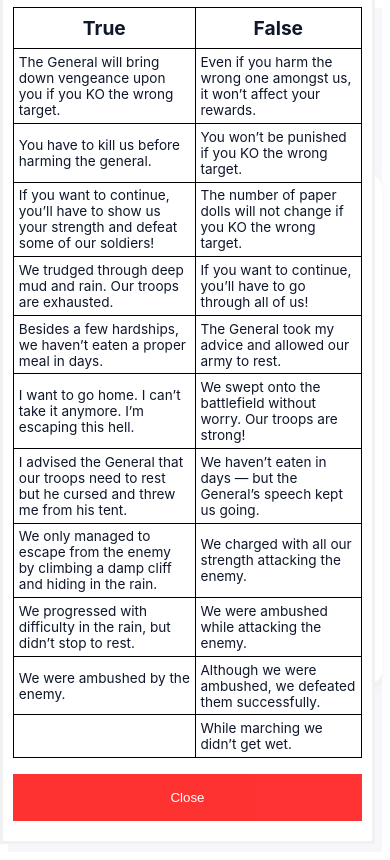
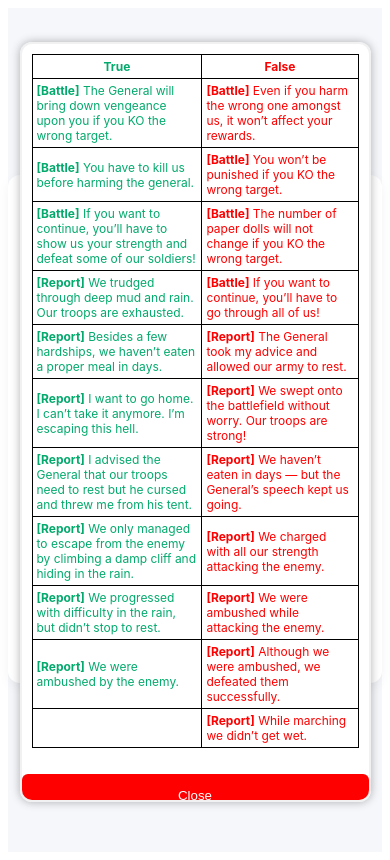
Before and after one commit to TrongLam2001/mutation-ultra-onmyoji, a plain HTML site: page index.html in a window 390 px wide. Both pictures are taken after a click on the button "Odokuro Message". Drawn offline with Linux system fonts and the light colour scheme.

Commit message:
update responsive popup

```diff
--- a/index.html
+++ b/index.html
@@ -81,67 +81,115 @@
         </div>
         <button class="open-button" onclick="openForm()">Odokuro Message</button>
 
+        <div class="layout">
             <div class="form-popup" id="myForm">
                 <form action="/action_page.php" class="form-container">
                     <table>
                         <thead>
                             <tr>
-                            <th>True</th>
-                            <th>False</th>
+                                <th class="true">True</th>
+                                <th class="false">False</th>
                             </tr>
                         </thead>
                         <tbody>
                             <tr>
-                            <td>The General will bring down vengeance upon you if you KO the wrong target.</td>
-                            <td>Even if you harm the wrong one amongst us, it won’t affect your rewards.</td>
+                                <td class="true"><strong>[Battle]</strong> The General will bring down vengeance upon
+                                    you if
+                                    you KO the wrong
+                                    target.</td>
+                                <td class="false"><strong>[Battle]</strong> Even if you harm the wrong one amongst us,
+                                    it
+                                    won’t affect your
+                                    rewards.</td>
                             </tr>
                             <tr>
-                            <td>You have to kill us before harming the general.</td>
-                            <td>You won’t be punished if you KO the wrong target.</td>
+                                <td class="true"><strong>[Battle]</strong> You have to kill us before harming the
+                                    general.
+                                </td>
+                                <td class="false"><strong>[Battle]</strong> You won’t be punished if you KO the wrong
+                                    target.</td>
                             </tr>
                             <tr>
-                            <td>If you want to continue, you’ll have to show us your strength and defeat some of our
+                                <td class="true"><strong>[Battle]</strong> If you want to continue, you’ll have to show
+                                    us
+                                    your strength and
+                                    defeat some
+                                    of our
                                     soldiers!</td>
-                            <td>The number of paper dolls will not change if you KO the wrong target.</td>
+                                <td class="false"><strong>[Battle]</strong> The number of paper dolls will not change if
+                                    you
+                                    KO the wrong
+                                    target.</td>
                             </tr>
                             <tr>
-                            <td>We trudged through deep mud and rain. Our troops are exhausted.</td>
-                            <td>If you want to continue, you’ll have to go through all of us!</td>
+                                <td class="true"><strong>[Report]</strong> We trudged through deep mud and rain. Our
+                                    troops
+                                    are exhausted.
+                                </td>
+                                <td class="false"><strong>[Battle]</strong> If you want to continue, you’ll have to go
+                                    through all of us!
+                                </td>
                             </tr>
                             <tr>
-                            <td>Besides a few hardships, we haven’t eaten a proper meal in days.</td>
-                            <td>The General took my advice and allowed our army to rest.</td>
+                                <td class="true"><strong>[Report]</strong> Besides a few hardships, we haven’t eaten a
+                                    proper meal in days.
+                                </td>
+                                <td class="false"><strong>[Report]</strong> The General took my advice and allowed our
+                                    army
+                                    to rest.</td>
                             </tr>
                             <tr>
-                            <td>I want to go home. I can’t take it anymore. I’m escaping this hell.</td>
-                            <td>We swept onto the battlefield without worry. Our troops are strong!</td>
+                                <td class="true"><strong>[Report]</strong> I want to go home. I can’t take it anymore.
+                                    I’m
+                                    escaping this
+                                    hell.</td>
+                                <td class="false"><strong>[Report]</strong> We swept onto the battlefield without worry.
+                                    Our
+                                    troops are
+                                    strong!</td>
                             </tr>
                             <tr>
-                            <td>I advised the General that our troops need to rest but he cursed and threw me from his
+                                <td class="true"><strong>[Report]</strong> I advised the General that our troops need to
+                                    rest but he cursed
+                                    and threw me
+                                    from his
                                     tent.</td>
-                            <td>We haven’t eaten in days — but the General’s speech kept us going.</td>
+                                <td class="false"><strong>[Report]</strong> We haven’t eaten in days — but the General’s
+                                    speech kept us
+                                    going.</td>
                             </tr>
                             <tr>
-                            <td>We only managed to escape from the enemy by climbing a damp cliff and hiding in the
+                                <td class="true"><strong>[Report]</strong> We only managed to escape from the enemy by
+                                    climbing a damp cliff
+                                    and hiding in
+                                    the
                                     rain.</td>
-                            <td>We charged with all our strength attacking the enemy.</td>
+                                <td class="false"><strong>[Report]</strong> We charged with all our strength attacking
+                                    the
+                                    enemy.</td>
                             </tr>
                             <tr>
-                            <td>We progressed with difficulty in the rain, but didn’t stop to rest.</td>
-                            <td>We were ambushed while attacking the enemy.</td>
+                                <td class="true"><strong>[Report]</strong> We progressed with difficulty in the rain,
+                                    but
+                                    didn’t stop to
+                                    rest.</td>
+                                <td class="false"><strong>[Report]</strong> We were ambushed while attacking the enemy.
+                                </td>
                             </tr>
                             <tr>
-                            <td>We were ambushed by the enemy.</td>
-                            <td>Although we were ambushed, we defeated them successfully.</td>
+                                <td class="true"><strong>[Report]</strong> We were ambushed by the enemy.</td>
+                                <td class="false"><strong>[Report]</strong> Although we were ambushed, we defeated them
+                                    successfully.</td>
                             </tr>
                             <tr>
                                 <td></td>
-                            <td>While marching we didn’t get wet.</td>
+                                <td class="false"><strong>[Report]</strong> While marching we didn’t get wet.</td>
                             </tr>
                         </tbody>
                     </table>
+                </form>
                 <button type="button" class="btn cancel" onclick="closeForm()">Close</button>
-            </form>
+            </div>
         </div>
         <footer>
             © 2025 Lịch Icon — Thiết kế bởi <strong>Ig: _Hatsu_</strong></a>
@@ -151,11 +199,13 @@
     <script src="./index.js"></script>
     <script>
         function openForm() {
-            document.getElementById("myForm").style.display = "block";
+            document.querySelector(".layout").style.display = "block";
+            document.querySelector('.open-button').style.display = "none";
         }
 
         function closeForm() {
-            document.getElementById("myForm").style.display = "none";
+            document.querySelector(".layout").style.display = "none";
+            document.querySelector('.open-button').style.display = "block";
         }
     </script>
 </body>
--- a/popup.css
+++ b/popup.css
@@ -1,3 +1,11 @@
+.true {
+    color: #04AA6D;
+}
+
+.false {
+    color: red;
+}
+
 .open-button {
     background-color: #555;
     color: white;
@@ -9,66 +17,82 @@
     bottom: 23px;
     right: 28px;
     width: 280px;
+    border-radius: 8px;
+}
+
+.layout {
+    display: none;
+    top: 0;
+    bottom: 0;
+    left: 0;
+    right: 0;
+    position: absolute;
+    z-index: 5;
 }
 
 /* The popup form - hidden by default */
 .form-popup {
-    display: none;
+    /* display: none; */
     position: fixed;
     bottom: 0;
     right: 15px;
     border: 3px solid #f1f1f1;
-    z-index: 9;
-    max-width: 33.75rem;
+    max-width: 38rem;
+    /* ~540px */
+    width: 100%;
+    background-color: white;
+    border-radius: 12px;
+    box-shadow: 0 0 10px rgba(0, 0, 0, 0.3);
+    overflow: auto;
 }
 
 /* Add styles to the form container */
 .form-container {
+    padding: 16px;
+    background-color: white;
     max-width: 100%;
-    padding: 10px;
-    background-color: white;
 }
 
 /* Full-width input fields */
 .form-container input[type=text],
 .form-container input[type=password] {
     width: 100%;
-    padding: 15px;
-    margin: 5px 0 22px 0;
-    border: none;
+    padding: 12px;
+    margin: 8px 0;
+    border: 1px solid #ccc;
+    border-radius: 6px;
     background: #f1f1f1;
 }
 
-/* When the inputs get focus, do something */
 .form-container input[type=text]:focus,
 .form-container input[type=password]:focus {
-    background-color: #ddd;
-    outline: none;
+    background-color: #fff;
+    outline: 2px solid #04AA6D;
 }
 
-/* Set a style for the submit/login button */
-.form-container .btn {
+/* Buttons */
+.form-popup .btn {
     background-color: #04AA6D;
     color: white;
-    padding: 16px 20px;
+    padding: 14px 18px;
     border: none;
     cursor: pointer;
     width: 100%;
     margin-bottom: 10px;
-    opacity: 0.8;
+    border-radius: 6px;
+    transition: 0.3s;
 }
 
-/* Add a red background color to the cancel button */
-.form-container .cancel {
+.form-popup .cancel {
     background-color: red;
 }
 
-/* Add some hover effects to buttons */
-.form-container .btn:hover,
+.form-popup .btn:hover,
 .open-button:hover {
     opacity: 1;
 }
 
+/* Table styles */
 table,
 th,
 td {
@@ -78,16 +102,75 @@ td {
 
 table {
     margin-bottom: 1rem;
+    width: 100%;
 }
 
 th {
     text-align: center;
-    font-size: 1.2rem;
+    font-size: 1.1rem;
     font-weight: bold;
     padding: .5rem;
 }
 
 td {
-    font-size: .85rem;
-    padding: .3rem;
+    font-size: .9rem;
+    padding: .4rem;
 }
+
+/* -------- RESPONSIVE -------- */
+@media (max-width: 1024px) {
+    .form-popup {
+        max-width: 70%;
+        right: 10px;
+    }
+}
+
+@media (max-width: 768px) {
+    .form-popup {
+        max-width: 90%;
+        left: 5%;
+        right: 5%;
+        bottom: 10px;
+    }
+
+    .open-button {
+        width: 200px;
+        padding: 12px 14px;
+    }
+
+    th,
+    td {
+        font-size: .8rem;
+    }
+}
+
+@media (max-width: 480px) {
+    .form-popup {
+        position: fixed;
+        top: 5%;
+        left: 5%;
+        right: 5%;
+        bottom: auto;
+        max-height: 90%;
+        overflow-y: auto;
+        border-width: 2px;
+    }
+
+    .form-container {
+        padding: 10px;
+    }
+
+    .open-button {
+        width: 150px;
+        font-size: .9rem;
+        padding: 10px;
+        bottom: 10px;
+        right: 10px;
+    }
+
+    th,
+    td {
+        font-size: .75rem;
+        padding: .25rem;
+    }
+}
```
Lines whose indentation alone changed are shown as unchanged.
